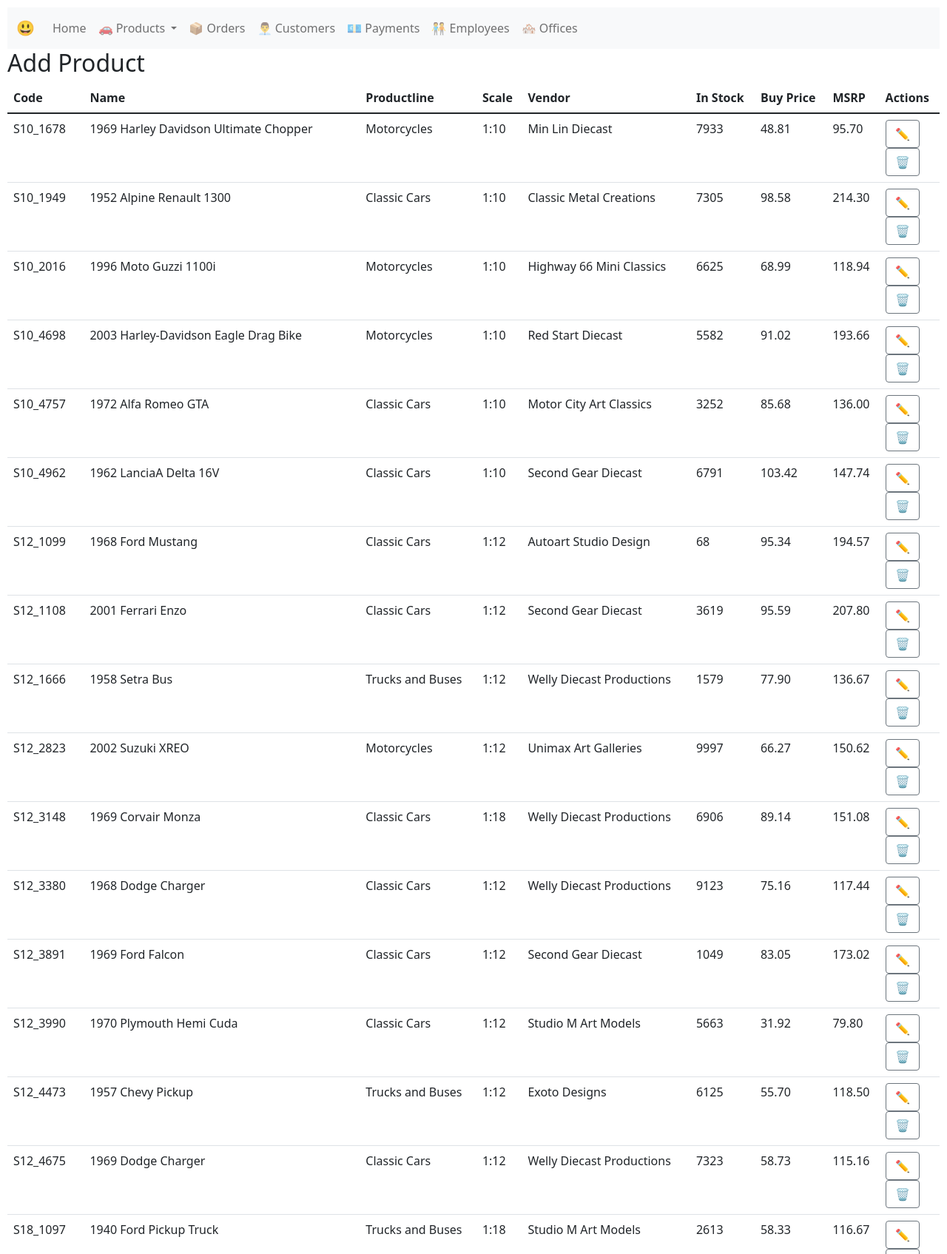
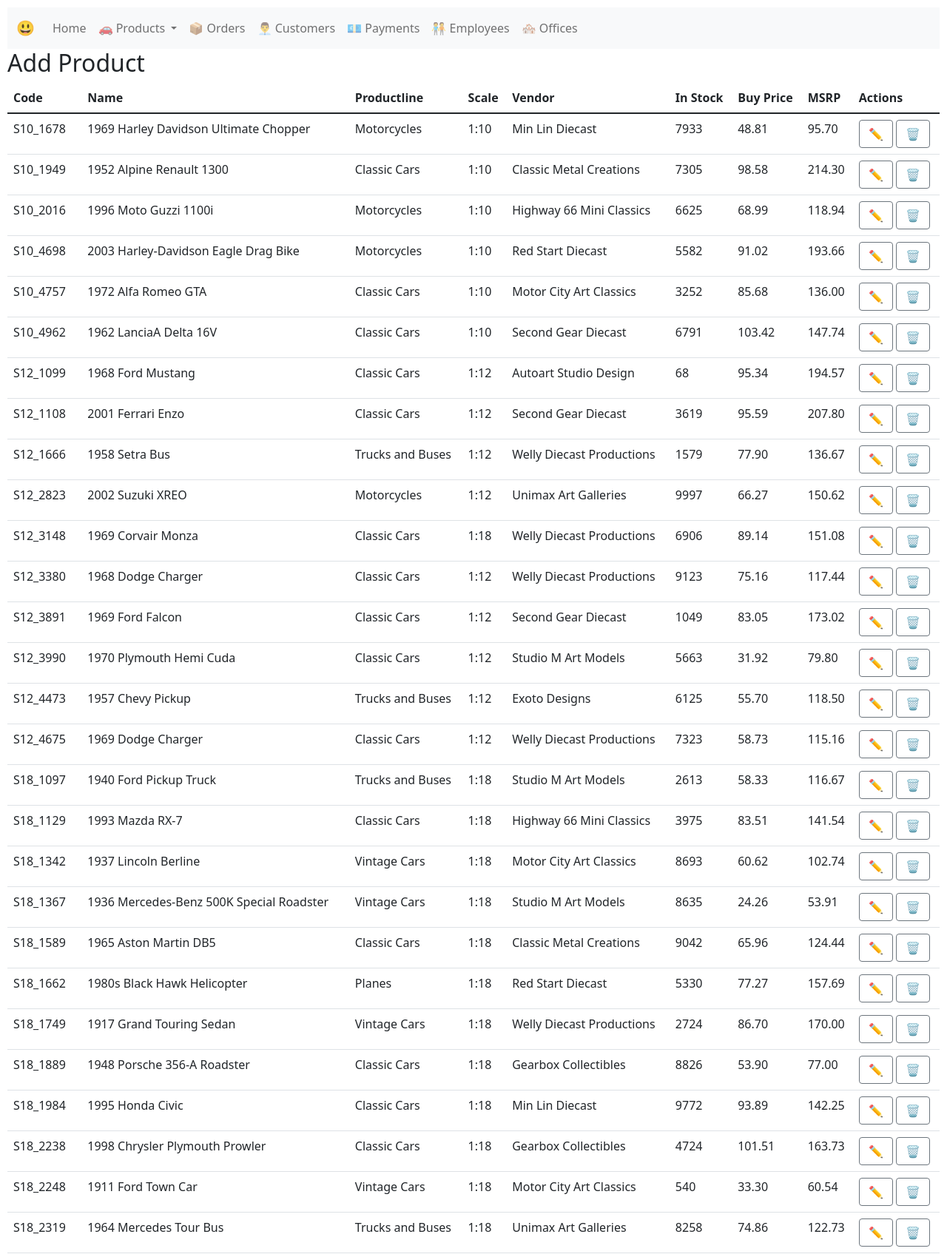
Before and after one commit to SPL21GL/FlaskProject, a Flask app: page /products in a window 1280 px wide. Shown: the top 1695 px of the page at 74% size. Run offline with Flask 2, Linux system fonts and the light colour scheme; data comes from the database, SQL or seed files in the repository; some libraries are stand-ins or nearby versions.

Commit message:
Improve DeleteProduct()

```diff
--- a/templates/products.html
+++ b/templates/products.html
@@ -34,7 +34,7 @@
       <td>{{product.MSRP}}</td>
       <td>
         <a class="btn btn-outline-secondary" href="/products/edit?productCode={{product.productCode}}">✏️</a>
-        <form action="/products/delete" method="post">
+        <form action="/products/delete" method="post" style="display: inline;">
           <input type="hidden" name="csrf_token" value="{{ csrf_token() }}">
           <input type="hidden" name="productCode" id="productCode" value="{{product.productCode}}">
           <a class="btn btn-outline-secondary" href="#" onclick="deleteProduct(this); return false;">🗑️</a>
```
